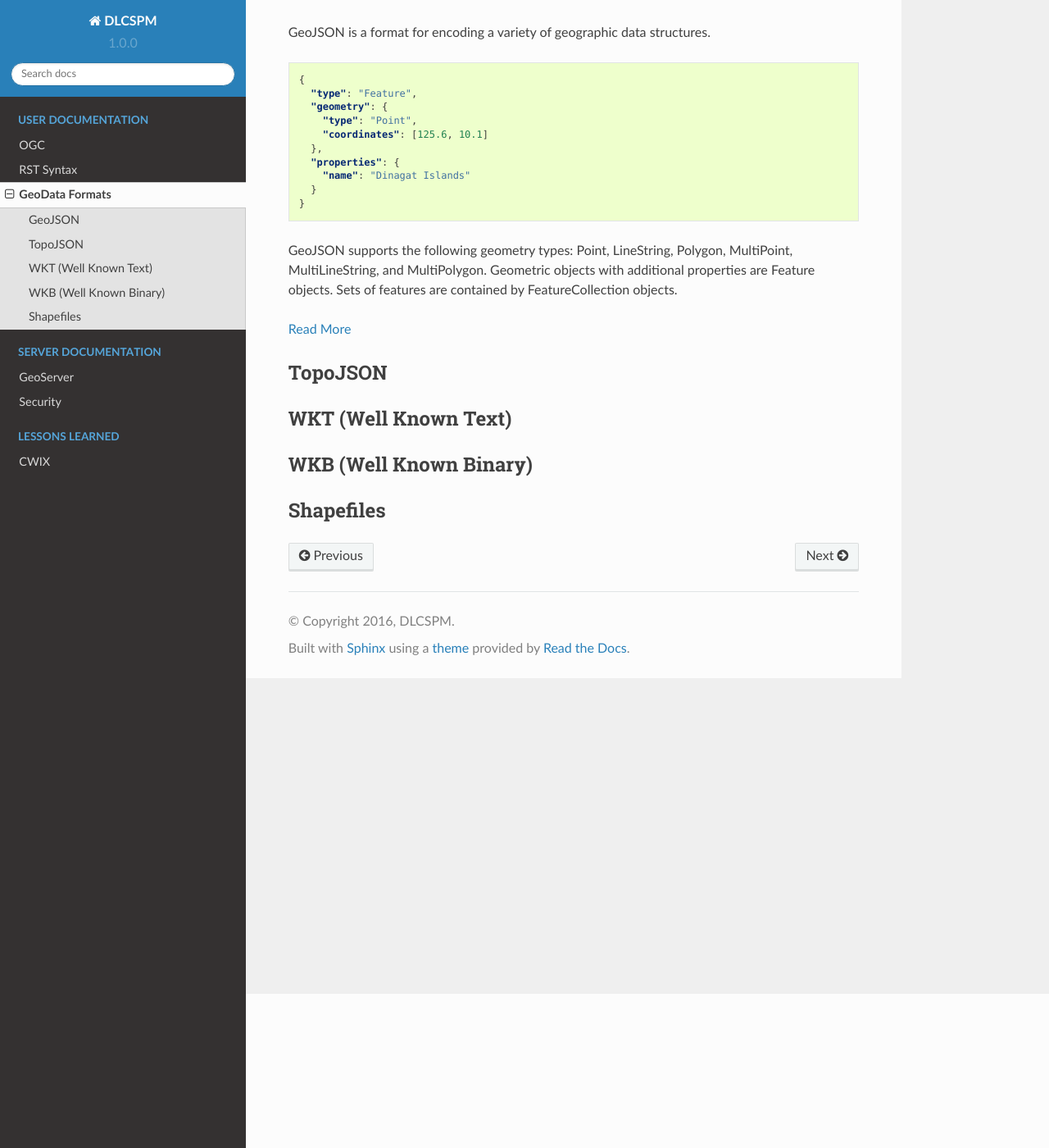
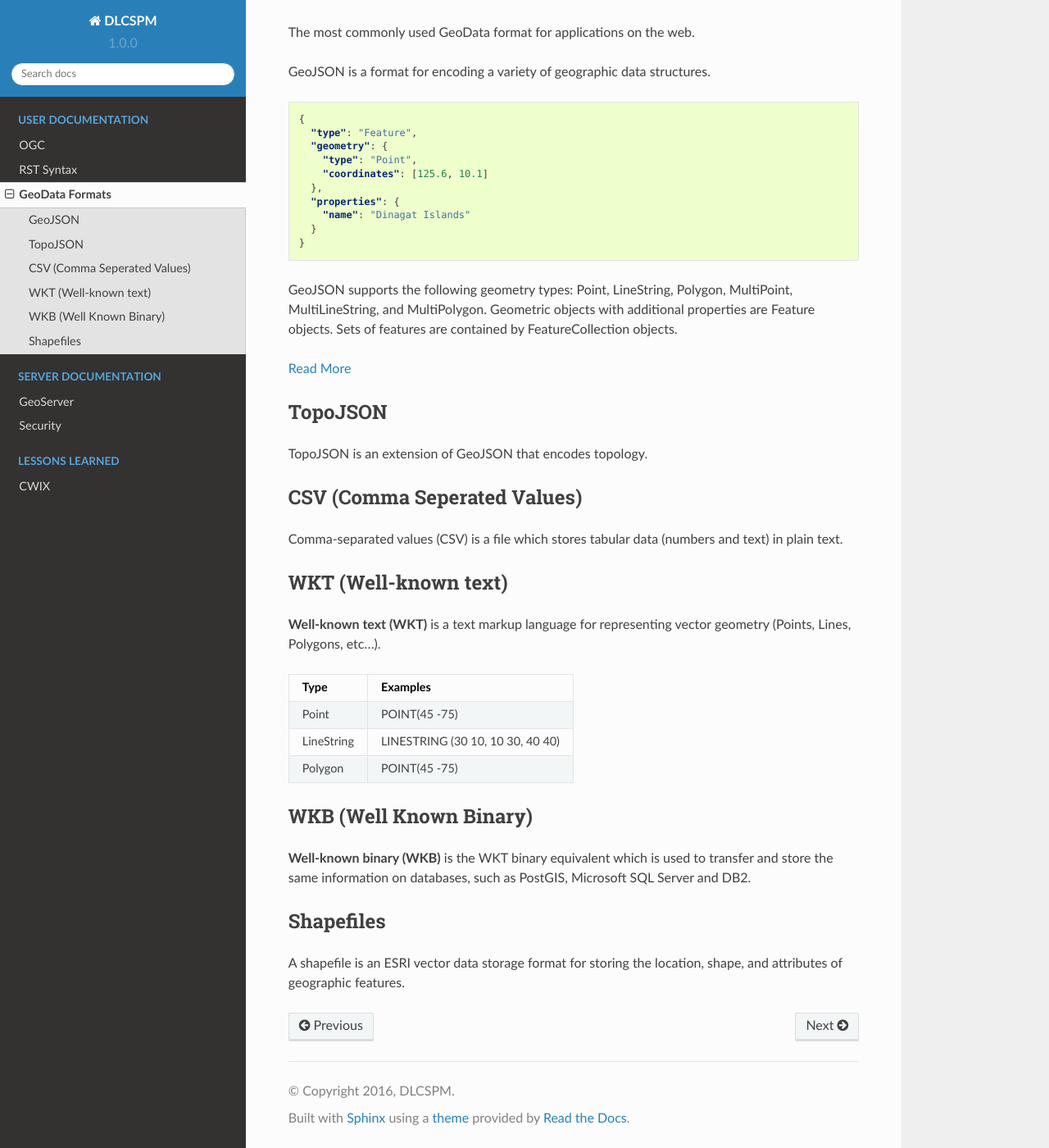
Before and after one commit to DenisCarriere/documentation, a Sphinx documentation site: the page built from docs/USER/geo-data-formats.rst, in a window 1280 px wide and 1400 px high, scrolled down 188 px. Shown: the whole window at 82% size. Built offline with Sphinx 7.4.7 and the Read the Docs theme 2.0.0, drawn with Linux system fonts in a browser that asks for light colours.

Commit message:
Added GeoData formats

````diff
--- a/docs/USER/geo-data-formats.md
+++ /dev/null
@@ -1,30 +0,0 @@
-# GeoData Formats
-
-## GeoJSON
-
-GeoJSON is a format for encoding a variety of geographic data structures.
-
-```json
-{
-  "type": "Feature",
-  "geometry": {
-    "type": "Point",
-    "coordinates": [125.6, 10.1]
-  },
-  "properties": {
-    "name": "Dinagat Islands"
-  }
-}
-```
-
-GeoJSON supports the following geometry types: Point, LineString, Polygon, MultiPoint, MultiLineString, and MultiPolygon. Geometric objects with additional properties are Feature objects. Sets of features are contained by FeatureCollection objects.
-
-[Read More](http://geojson.org/geojson-spec.html)
-
-## TopoJSON
-
-## WKT (Well Known Text)
-
-## WKB (Well Known Binary)
-
-## Shapefiles
--- /dev/null
+++ b/docs/USER/geo-data-formats.rst
@@ -0,0 +1,65 @@
+GeoData Formats
+===============
+
+GeoJSON
+-------
+
+The most commonly used GeoData format for applications on the web.
+
+GeoJSON is a format for encoding a variety of geographic data structures.
+
+.. sourcecode:: json
+
+  {
+    "type": "Feature",
+    "geometry": {
+      "type": "Point",
+      "coordinates": [125.6, 10.1]
+    },
+    "properties": {
+      "name": "Dinagat Islands"
+    }
+  }
+
+
+GeoJSON supports the following geometry types: Point, LineString, Polygon,
+MultiPoint, MultiLineString, and MultiPolygon. Geometric objects with additional
+properties are Feature objects. Sets of features are contained by FeatureCollection objects.
+
+`Read More <http://geojson.org/geojson-spec.html>`_
+
+TopoJSON
+--------
+
+TopoJSON is an extension of GeoJSON that encodes topology.
+
+CSV (Comma Seperated Values)
+----------------------------
+
+Comma-separated values (CSV) is a file which stores tabular data (numbers and text) in plain text.
+
+WKT (Well-known text)
+---------------------
+
+**Well-known text (WKT)** is a text markup language for representing vector
+geometry (Points, Lines, Polygons, etc...).
+
+=============   ================
+     Type           Examples
+=============   ================
+Point           POINT(45 -75)
+LineString      LINESTRING (30 10, 10 30, 40 40)
+Polygon         POINT(45 -75)
+=============   ================
+
+WKB (Well Known Binary)
+-----------------------
+
+**Well-known binary (WKB)** is the WKT binary equivalent which is used to transfer
+and store the same information on databases, such as PostGIS, Microsoft SQL Server and DB2.
+
+Shapefiles
+----------
+
+A shapefile is an ESRI vector data storage format for storing the location,
+shape, and attributes of geographic features.
````
Also changed, not shown: docs/USER/rst-examples.rst (+11 -0 lines).
